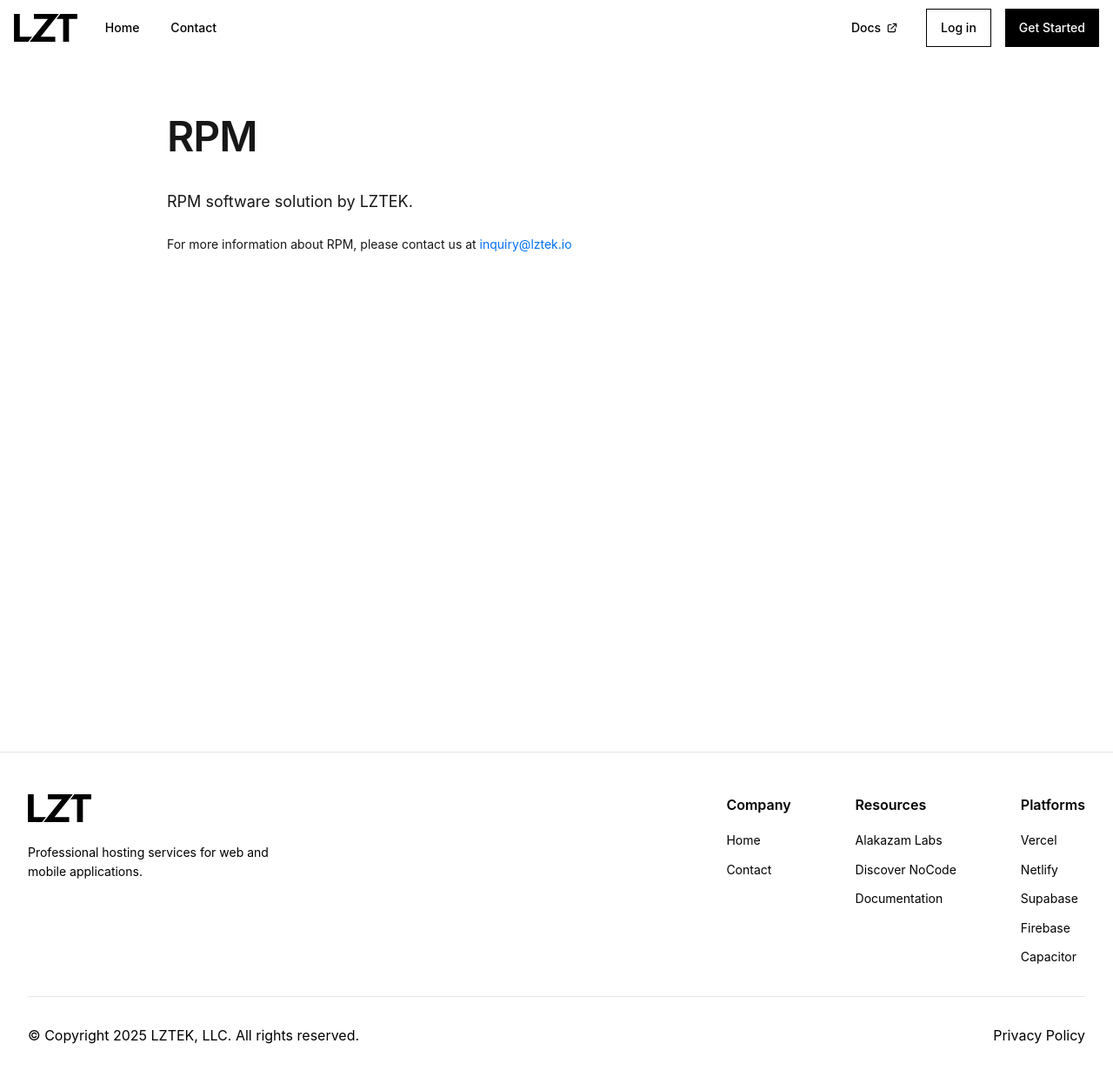
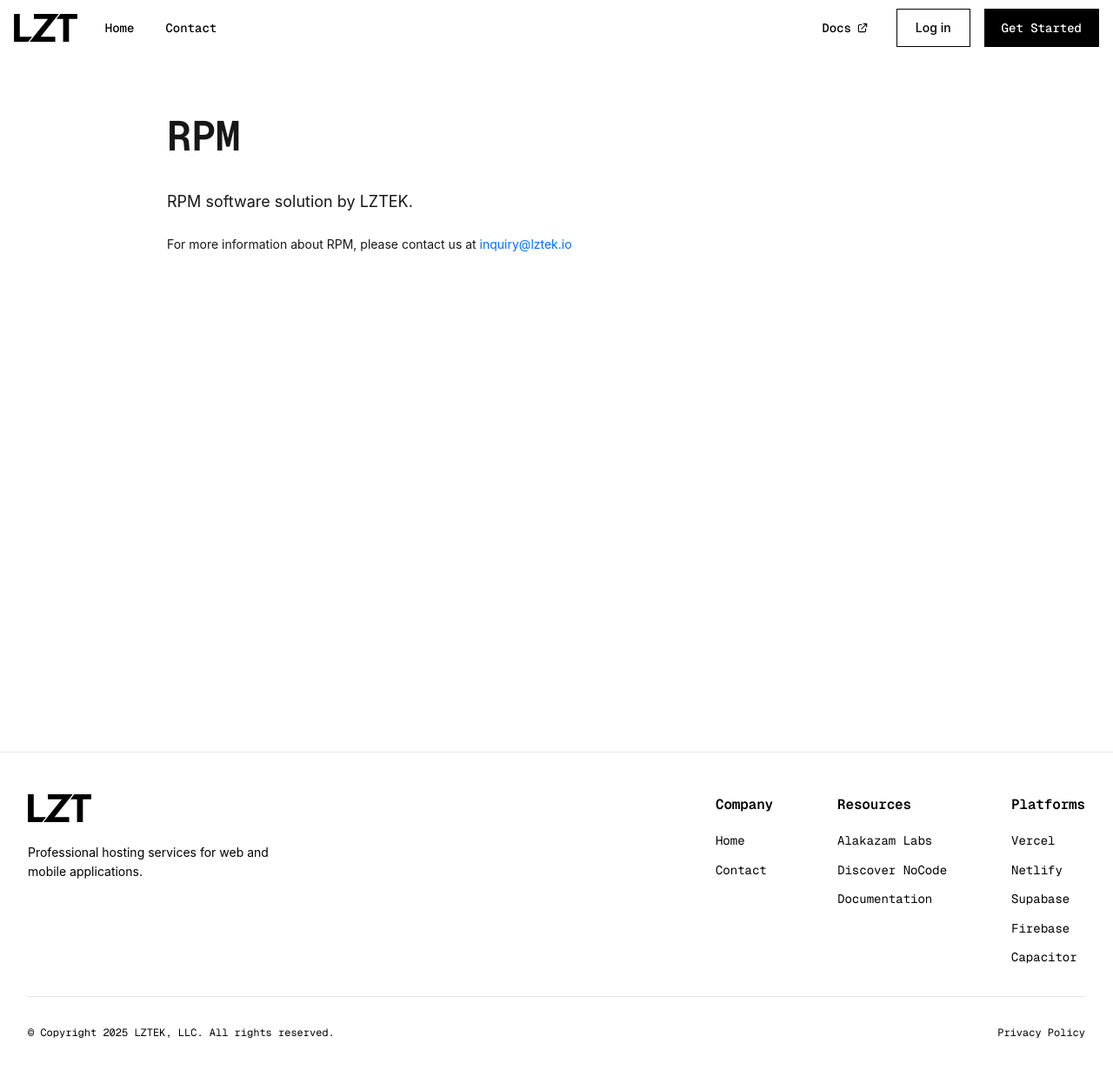
Before and after one commit to Alakazam-211/LZTwebsite, a Next.js app: page /rpm in a window 1280 px wide. Shown: the top 1238 px of the page at 87% size. Built offline with nearby package versions, Linux system fonts and the light colour scheme.

Commit message:
Update typography: Use Geist Mono for headings, buttons, and navbar links; adjust Log in button styling

```diff
--- a/app/globals.css
+++ b/app/globals.css
@@ -35,6 +35,19 @@ body {
   -webkit-tap-highlight-color: transparent;
   /* Smooth scrolling */
   -webkit-overflow-scrolling: touch;
+}
+
+/* Headings use monospace for programmer-y feel */
+h1, h2, h3 {
+  font-family: var(--font-geist-mono);
+  font-weight: 600;
+  letter-spacing: -0.01em;
+}
+
+/* Keep h4, h5, h6 as monospace for consistency */
+h4, h5, h6 {
+  font-family: var(--font-geist-mono);
+  font-weight: 600;
 }
 
 main {
--- a/components/Footer.tsx
+++ b/components/Footer.tsx
@@ -52,12 +52,12 @@ export default function Footer() {
               <h3 className="text-heading-16 mb-4 font-semibold text-black">Company</h3>
               <ul className="space-y-2">
                 <li>
-                  <Link href="/" className="text-copy-14 text-black no-underline hover:underline" style={{ color: '#000000' }}>
+                  <Link href="/" className="text-copy-14-mono text-black no-underline hover:underline" style={{ color: '#000000' }}>
                     Home
                   </Link>
                 </li>
                 <li>
-                  <Link href="/contact" className="text-copy-14 text-black no-underline hover:underline" style={{ color: '#000000' }}>
+                  <Link href="/contact" className="text-copy-14-mono text-black no-underline hover:underline" style={{ color: '#000000' }}>
                     Contact
                   </Link>
                 </li>
@@ -73,7 +73,7 @@ export default function Footer() {
                     href="https://alakazamlabs.com"
                     target="_blank"
                     rel="noopener noreferrer"
-                    className="text-copy-14 text-black no-underline hover:underline"
+                    className="text-copy-14-mono text-black no-underline hover:underline"
                     style={{ color: '#000000' }}
                   >
                     Alakazam Labs
@@ -84,7 +84,7 @@ export default function Footer() {
                     href="https://discover-nocode.com"
                     target="_blank"
                     rel="noopener noreferrer"
-                    className="text-copy-14 text-black no-underline hover:underline"
+                    className="text-copy-14-mono text-black no-underline hover:underline"
                     style={{ color: '#000000' }}
                   >
                     Discover NoCode
@@ -95,7 +95,7 @@ export default function Footer() {
                     href="https://docs.lztek.io"
                     target="_blank"
                     rel="noopener noreferrer"
-                    className="text-copy-14 text-black no-underline hover:underline"
+                    className="text-copy-14-mono text-black no-underline hover:underline"
                     style={{ color: '#000000' }}
                   >
                     Documentation
@@ -113,7 +113,7 @@ export default function Footer() {
                     href="https://vercel.com"
                     target="_blank"
                     rel="noopener noreferrer"
-                    className="text-copy-14 text-black no-underline hover:underline"
+                    className="text-copy-14-mono text-black no-underline hover:underline"
                     style={{ color: '#000000' }}
                   >
                     Vercel
@@ -124,7 +124,7 @@ export default function Footer() {
                     href="https://www.netlify.com"
                     target="_blank"
                     rel="noopener noreferrer"
-                    className="text-copy-14 text-black no-underline hover:underline"
+                    className="text-copy-14-mono text-black no-underline hover:underline"
                     style={{ color: '#000000' }}
                   >
                     Netlify
@@ -135,7 +135,7 @@ export default function Footer() {
                     href="https://supabase.com"
                     target="_blank"
                     rel="noopener noreferrer"
-                    className="text-copy-14 text-black no-underline hover:underline"
+                    className="text-copy-14-mono text-black no-underline hover:underline"
                     style={{ color: '#000000' }}
                   >
                     Supabase
@@ -146,7 +146,7 @@ export default function Footer() {
                     href="https://firebase.google.com"
                     target="_blank"
                     rel="noopener noreferrer"
-                    className="text-copy-14 text-black no-underline hover:underline"
+                    className="text-copy-14-mono text-black no-underline hover:underline"
                     style={{ color: '#000000' }}
                   >
                     Firebase
@@ -157,7 +157,7 @@ export default function Footer() {
                     href="https://capacitorjs.com"
                     target="_blank"
                     rel="noopener noreferrer"
-                    className="text-copy-14 text-black no-underline hover:underline"
+                    className="text-copy-14-mono text-black no-underline hover:underline"
                     style={{ color: '#000000' }}
                   >
                     Capacitor
--- a/components/Navigation.tsx
+++ b/components/Navigation.tsx
@@ -117,12 +117,12 @@ export default function Navigation({
           top: 0,
           left: 0,
           right: 0,
-          ...(scrolled ? {
+          ...(scrolled || isOpen ? {
             background: '#ffffff',
             backdropFilter: 'none',
             WebkitBackdropFilter: 'none',
-            borderBottom: '1px solid #eaeaea',
-            boxShadow: '0 1px 0 0 rgba(0, 0, 0, 0.08)'
+            borderBottom: scrolled ? '1px solid #eaeaea' : 'none',
+            boxShadow: scrolled ? '0 1px 0 0 rgba(0, 0, 0, 0.08)' : 'none'
           } : {})
         }}
       >
@@ -248,15 +248,15 @@ export default function Navigation({
                 setShowComingSoon(true);
                 setTimeout(() => setShowComingSoon(false), 3000);
               }}
-              className="px-4 py-2 text-sm font-medium min-h-[44px] flex items-center bg-white text-black border border-black hover:bg-gray-50 cursor-pointer"
-              style={{ color: '#000000', borderColor: '#000000' }}
+              className="py-2 text-sm font-medium min-h-[44px] flex items-center bg-white text-black hover:bg-gray-50 cursor-pointer"
+              style={{ color: '#000000', border: '1px solid #000000', paddingLeft: '21px', paddingRight: '21px' }}
             >
               Log in
             </button>
 
             {/* Get Started Button */}
             <Link href="/get-started">
-              <button className="px-4 py-2 text-sm font-medium min-h-[44px] flex items-center bg-black text-white hover:bg-gray-900 cursor-pointer">
+              <button className="geist-button px-4 py-2 text-sm font-medium min-h-[44px] flex items-center bg-black text-white hover:bg-gray-900 cursor-pointer">
                 Get Started
               </button>
             </Link>
@@ -294,7 +294,12 @@ export default function Navigation({
               animate={{ opacity: 1, height: 'auto' }}
               exit={{ opacity: 0, height: 0 }}
               transition={{ duration: 0.2 }}
-              className="md:hidden py-4 space-y-1 overflow-hidden border-t border-gray-200"
+              className="md:hidden py-4 space-y-1 overflow-hidden border-t border-gray-200 bg-white"
+              style={{
+                background: '#ffffff',
+                backdropFilter: 'none',
+                WebkitBackdropFilter: 'none'
+              }}
             >
               {/* Internal Links */}
               {links.filter(link => !link.external).map((item, index) => {
@@ -365,13 +370,13 @@ export default function Navigation({
                     setShowComingSoon(true);
                     setTimeout(() => setShowComingSoon(false), 3000);
                   }}
-                  className="w-full px-4 py-3 text-base font-medium min-h-[44px] flex items-center justify-center bg-white text-black border border-black hover:bg-gray-50 cursor-pointer"
-                  style={{ color: '#000000', borderColor: '#000000' }}
+                  className="w-full py-3 text-base font-medium min-h-[44px] flex items-center justify-center bg-white text-black hover:bg-gray-50 cursor-pointer"
+                  style={{ color: '#000000', border: '1px solid #000000', paddingLeft: '21px', paddingRight: '21px' }}
                 >
                   Log in
                 </button>
                 <Link href="/get-started" onClick={() => setIsOpen(false)} className="block">
-                  <button className="w-full px-4 py-3 text-base font-medium min-h-[44px] flex items-center justify-center bg-black text-white hover:bg-gray-900 cursor-pointer">
+                  <button className="geist-button w-full px-4 py-3 text-base font-medium min-h-[44px] flex items-center justify-center bg-black text-white hover:bg-gray-900 cursor-pointer">
                     Get Started
                   </button>
                 </Link>
--- a/styles/geist.css
+++ b/styles/geist.css
@@ -254,6 +254,11 @@ nav.geist-nav.geist-nav-dark.geist-nav-scrolled {
   color: var(--geist-foreground-dark);
 }
 
+/* Navbar links use monospace for programmer-y feel */
+.geist-nav a {
+  font-family: var(--geist-font-mono);
+}
+
 /* ============================================
    GEIST BUTTON
    ============================================ */
@@ -263,7 +268,7 @@ nav.geist-nav.geist-nav-dark.geist-nav-scrolled {
   align-items: center;
   justify-content: center;
   border-radius: 0;
-  font-family: var(--geist-font-sans);
+  font-family: var(--geist-font-mono);
   font-weight: 500;
   font-size: 0.875rem; /* 14px - text-button-14 */
   line-height: 1.25rem;
@@ -288,6 +293,7 @@ nav.geist-nav.geist-nav-dark.geist-nav-scrolled {
 
 .geist-button-primary:active {
   /* No transform - static design */
+  transform: none;
 }
 
 .geist-button-secondary {
@@ -423,9 +429,9 @@ a:hover {
    GEIST TYPOGRAPHY
    ============================================ */
 
-/* Headings */
+/* Headings - Using Geist Mono for programmer-y feel */
 .text-heading-72 {
-  font-family: var(--geist-font-sans);
+  font-family: var(--geist-font-mono);
   font-size: 4.5rem; /* 72px */
   line-height: 1.1;
   letter-spacing: -0.02em;
@@ -433,7 +439,7 @@ a:hover {
 }
 
 .text-heading-64 {
-  font-family: var(--geist-font-sans);
+  font-family: var(--geist-font-mono);
   font-size: 4rem; /* 64px */
   line-height: 1.1;
   letter-spacing: -0.02em;
@@ -441,7 +447,7 @@ a:hover {
 }
 
 .text-heading-56 {
-  font-family: var(--geist-font-sans);
+  font-family: var(--geist-font-mono);
   font-size: 3.5rem; /* 56px */
   line-height: 1.1;
   letter-spacing: -0.02em;
@@ -449,7 +455,7 @@ a:hover {
 }
 
 .text-heading-48 {
-  font-family: var(--geist-font-sans);
+  font-family: var(--geist-font-mono);
   font-size: 3rem; /* 48px */
   line-height: 1.2;
   letter-spacing: -0.02em;
@@ -457,7 +463,7 @@ a:hover {
 }
 
 .text-heading-40 {
-  font-family: var(--geist-font-sans);
+  font-family: var(--geist-font-mono);
   font-size: 2.5rem; /* 40px */
   line-height: 1.2;
   letter-spacing: -0.02em;
@@ -465,7 +471,7 @@ a:hover {
 }
 
 .text-heading-32 {
-  font-family: var(--geist-font-sans);
+  font-family: var(--geist-font-mono);
   font-size: 2rem; /* 32px */
   line-height: 1.3;
   letter-spacing: -0.01em;
@@ -477,7 +483,7 @@ a:hover {
 }
 
 .text-heading-24 {
-  font-family: var(--geist-font-sans);
+  font-family: var(--geist-font-mono);
   font-size: 1.5rem; /* 24px */
   line-height: 1.4;
   letter-spacing: -0.01em;
@@ -489,7 +495,7 @@ a:hover {
 }
 
 .text-heading-20 {
-  font-family: var(--geist-font-sans);
+  font-family: var(--geist-font-mono);
   font-size: 1.25rem; /* 20px */
   line-height: 1.4;
   font-weight: 600;
@@ -500,7 +506,7 @@ a:hover {
 }
 
 .text-heading-16 {
-  font-family: var(--geist-font-sans);
+  font-family: var(--geist-font-mono);
   font-size: 1rem; /* 16px */
   line-height: 1.5;
   font-weight: 600;
@@ -511,15 +517,15 @@ a:hover {
 }
 
 .text-heading-14 {
-  font-family: var(--geist-font-sans);
+  font-family: var(--geist-font-mono);
   font-size: 0.875rem; /* 14px */
   line-height: 1.5;
   font-weight: 600;
 }
 
-/* Buttons */
+/* Buttons - Using Geist Mono for programmer-y feel */
 .text-button-16 {
-  font-family: var(--geist-font-sans);
+  font-family: var(--geist-font-mono);
   font-size: 1rem; /* 16px */
   line-height: 1.5;
   font-weight: 500;
@@ -527,7 +533,7 @@ a:hover {
 }
 
 .text-button-14 {
-  font-family: var(--geist-font-sans);
+  font-family: var(--geist-font-mono);
   font-size: 0.875rem; /* 14px */
   line-height: 1.5;
   font-weight: 500;
@@ -535,7 +541,7 @@ a:hover {
 }
 
 .text-button-12 {
-  font-family: var(--geist-font-sans);
+  font-family: var(--geist-font-mono);
   font-size: 0.75rem; /* 12px */
   line-height: 1.5;
   font-weight: 500;
@@ -680,6 +686,17 @@ a:hover {
   font-weight: 600;
 }
 
+.text-copy-14-mono {
+  font-family: var(--geist-font-mono);
+  font-size: 0.875rem; /* 14px */
+  line-height: 1.6;
+  font-weight: 400;
+}
+
+.text-copy-14-mono strong {
+  font-weight: 600;
+}
+
 .text-copy-13 {
   font-family: var(--geist-font-sans);
   font-size: 0.8125rem; /* 13px */
@@ -692,6 +709,17 @@ a:hover {
   font-size: 0.8125rem; /* 13px */
   line-height: 1.6;
   font-weight: 400;
+}
+
+.text-copy-12 {
+  font-family: var(--geist-font-mono);
+  font-size: 0.75rem; /* 12px */
+  line-height: 1.6;
+  font-weight: 400;
+}
+
+.text-copy-12 strong {
+  font-weight: 600;
 }
 
 /* ============================================
```
